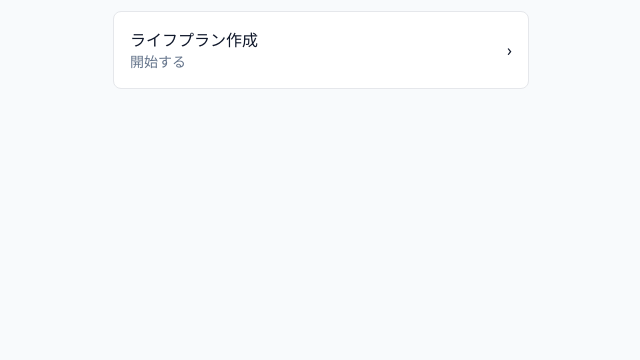
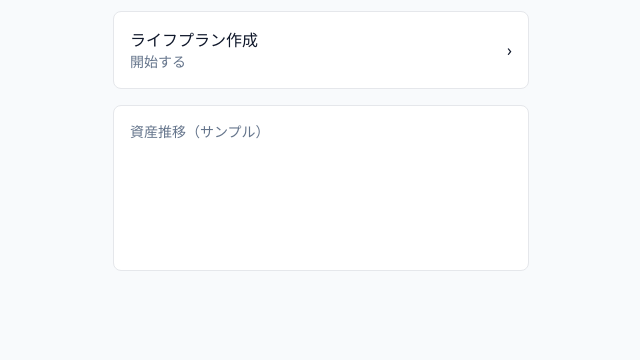
Before and after one commit to Kohei100802/27_LifePlanner, a FastAPI app: page /dashboard in a window 1280 px wide. Shown: the part 338-698 px from the top of the page, without its empty margins (319-959 px from the left). Run offline with FastAPI, Linux system fonts and the light colour scheme; the visitor is signed in with stand-in values (Sample User, id 1); some libraries are stand-ins or nearby versions.

Commit message:
Auto-commit at Fri Sep 19 00:33:10 JST 2025

```diff
--- a/app/templates/dashboard.html
+++ b/app/templates/dashboard.html
@@ -22,5 +22,9 @@
       <div>›</div>
     </a>
   </div>
+  <div class="rounded-lg border p-4 bg-white">
+    <div class="text-sm text-slate-500">資産推移（サンプル）</div>
+    <canvas id="chart" class="w-full h-28"></canvas>
+  </div>
 </div>
 {% endblock %}
```
